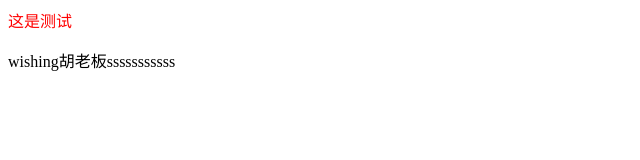
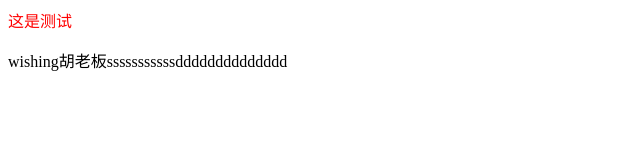
Before and after one commit to hushichuan/tianjian, a plain HTML site: page test.html in a window 1280 px wide. Shown: the whole page, without its empty margins (0-640 px from the left). Drawn offline with Linux system fonts and the light colour scheme.

Commit message:
增加了dddddddd

```diff
--- a/test.html
+++ b/test.html
@@ -9,6 +9,6 @@
 </head>
 <body>
     <div class="box">这是测试</div>
-    <p> wishing胡老板sssssssssss</p>
+    <p> wishing胡老板sssssssssssdddddddddddddd</p>
 </body>
 </html>
```
